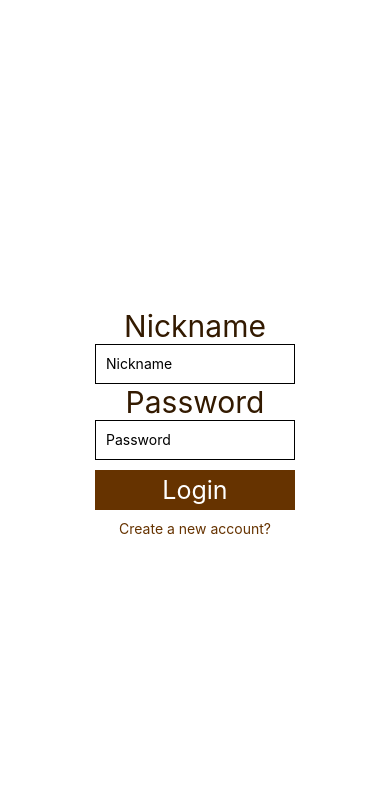
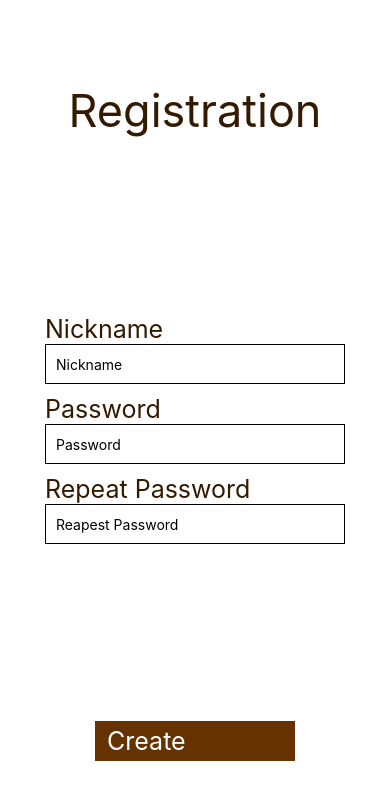
Before and after one commit to ramon54321/PopcornProject, a React Native app in the folder MobileClient/: screen / in a window 390 px wide. Shown: the top 800 px of the page. Built offline with nearby package versions, Linux system fonts and the light colour scheme.

Commit message:
added a registaration page

```diff
--- a/MobileClient/App.js
+++ b/MobileClient/App.js
@@ -6,7 +6,8 @@
 
 import React, { Component } from "react";
 import { Platform, StyleSheet, Text, View } from "react-native";
-import LoginPage from "./LoginPage";
+//import LoginPage from "./LoginPage";
+import RegistrationPage from "./RegistrationPage";
 
 const instructions = Platform.select({
   ios: "Press Cmd+R to reload,\n" + "Cmd+D or shake for dev menu",
@@ -17,7 +18,7 @@ const instructions = Platform.select({
 
 export default class App extends Component {
   render() {
-    return <LoginPage />;
+    return <RegistrationPage />;
   }
 }
 
--- /dev/null
+++ b/MobileClient/RegistrationPage.js
@@ -0,0 +1,106 @@
+import React, { Component } from "react";
+import {
+  Text,
+  View,
+  TextInput,
+  TouchableOpacity,
+  StyleSheet
+} from "react-native";
+
+export default class RegistrationPage extends Component {
+  constructor(props) {
+    super(props);
+    this.state = {
+      nickname: "",
+      password: ""
+    };
+    this.createNewAccount = this.createNewAccount.bind(this);
+  }
+
+  createNewAccount() {
+    console.log("create new account");
+  }
+  render() {
+    return (
+      <View style={styles.view}>
+        <View>
+          <Text
+            style={{
+              fontSize: 45,
+              color: "#331a00"
+            }}
+          >
+            Registration
+          </Text>
+        </View>
+        <View>
+          <Text style={styles.text}>Nickname</Text>
+          <TextInput
+            placeholder={"Nickname"}
+            editable={true}
+            maxLength={40}
+            onChangeText={nickname => this.setState({ nickname })}
+            style={styles.input}
+          />
+          <Text style={styles.text}>Password</Text>
+          <TextInput
+            placeholder={"Password"}
+            editable={true}
+            maxLength={40}
+            onChangeText={password => this.setState({ password })}
+            secureTextEntry={true}
+            style={styles.input}
+          />
+          <Text style={styles.text}>Repeat Password</Text>
+          <TextInput
+            placeholder={"Reapest Password"}
+            editable={true}
+            maxLength={40}
+            onChangeText={password => this.setState({ password })}
+            secureTextEntry={true}
+            style={styles.input}
+          />
+        </View>
+        <TouchableOpacity style={styles.button} onPress={this.onPress}>
+          <Text style={styles.buttonText}> Create Account </Text>
+        </TouchableOpacity>
+      </View>
+    );
+  }
+}
+
+const styles = StyleSheet.create({
+  text: {
+    color: "#331a00",
+    fontSize: 25,
+    marginTop: 10
+  },
+  button: {
+    backgroundColor: "#663300",
+    width: 200,
+    height: 40,
+    marginTop: 10,
+    padding: 5,
+    alignItems: "center"
+  },
+  buttonText: {
+    fontSize: 25,
+    color: "#fff"
+  },
+  input: {
+    borderColor: "#000000",
+    borderWidth: 1,
+    width: 300,
+    height: 40,
+    padding: 10
+  },
+  view: {
+    flex: 1,
+    justifyContent: "space-around",
+    alignItems: "center"
+  },
+  link: {
+    color: "#663300",
+    marginTop: 10
+  }
+});
```
